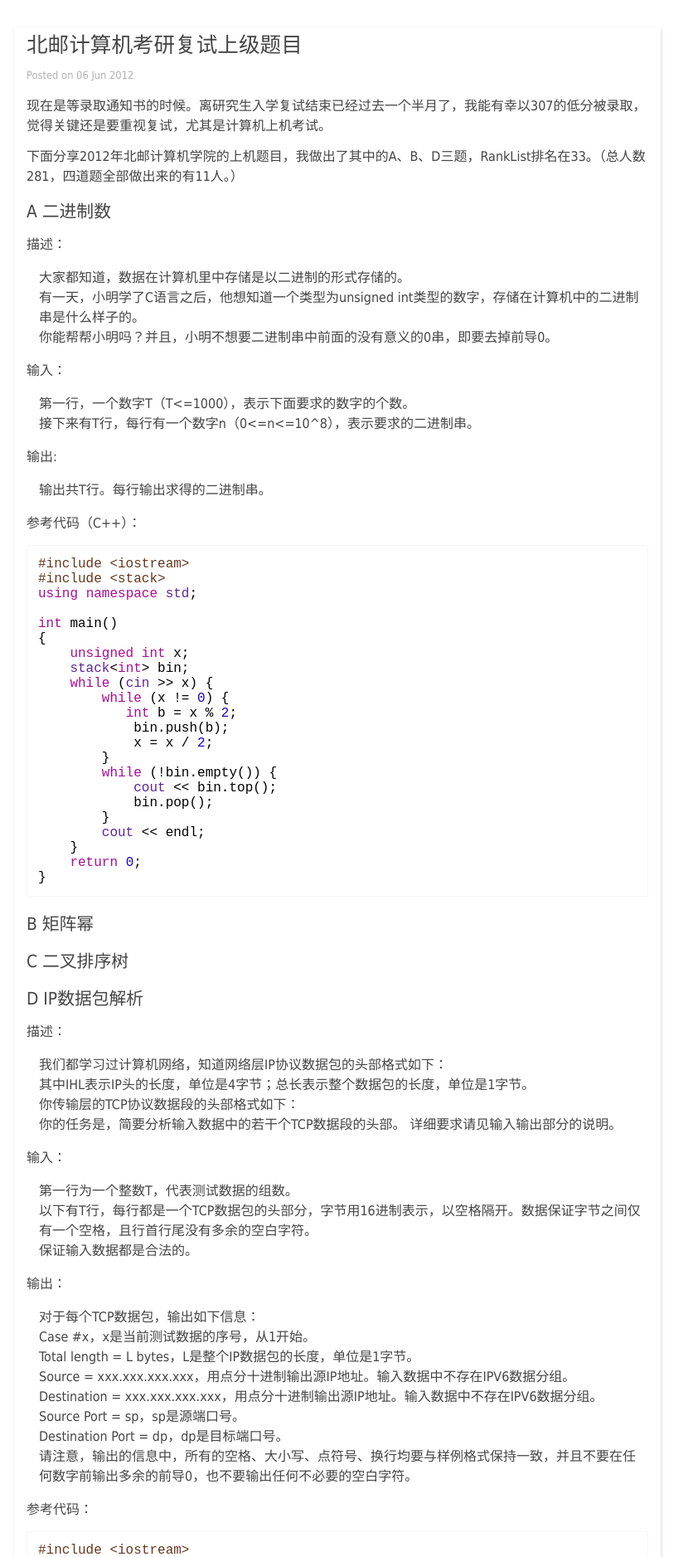
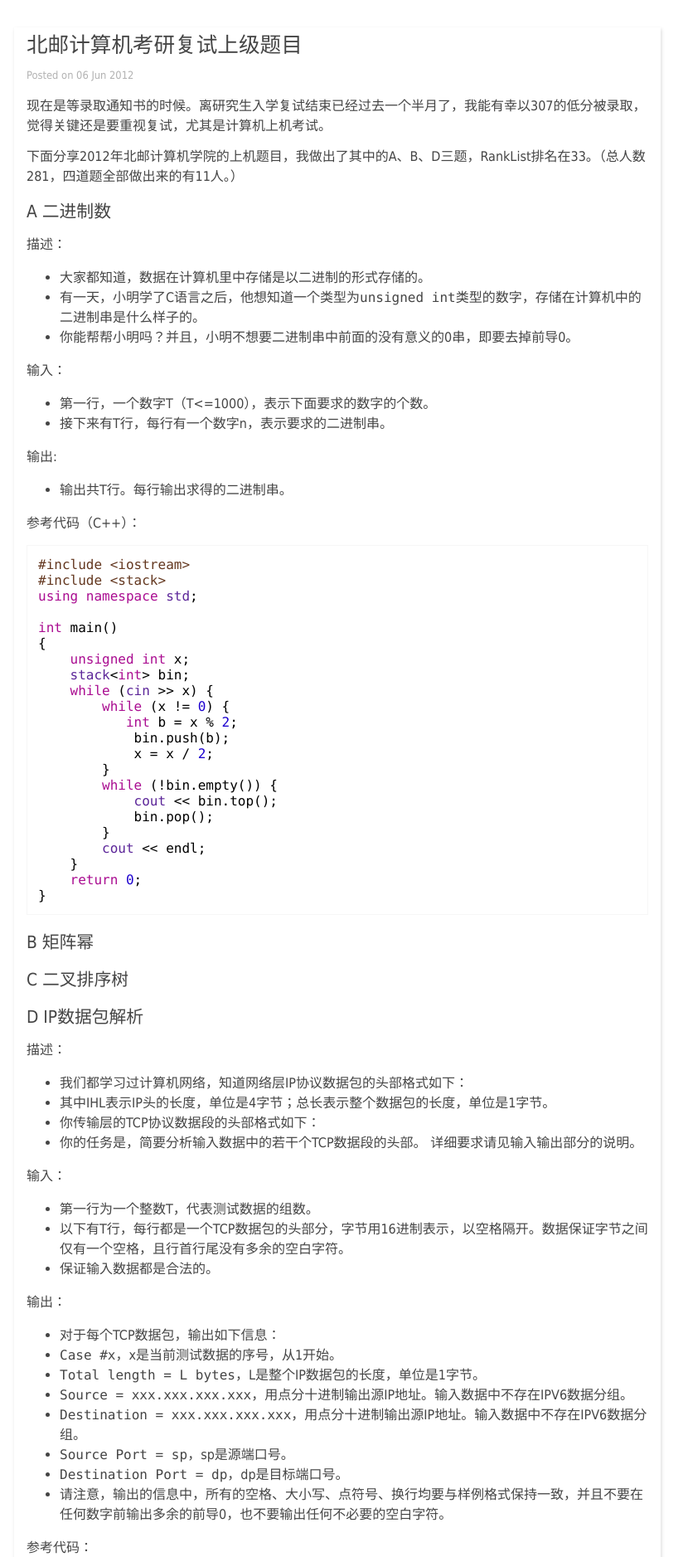
Before and after one commit to hopestar/yianbin.github.com, a Jekyll site: the page built from _posts/2012-06-06-program-contest-of-bupt-master.md, in a window 1280 px wide. Shown: the top 1877 px of the page at 83% size, without its empty margins (233-1063 px from the left). Built offline with Jekyll 4.4.1, drawn with Linux system fonts in a browser that asks for light colours; Markdown is read by kramdown in place of the engine named in the settings.

Commit message:
Change list style, and code style in markdown

```diff
--- a/_posts/2012-06-06-program-contest-of-bupt-master.md
+++ b/_posts/2012-06-06-program-contest-of-bupt-master.md
@@ -12,13 +12,13 @@ title: 北邮计算机考研复试上级题目
 **描述：**
 
 - 大家都知道，数据在计算机里中存储是以二进制的形式存储的。
-- 有一天，小明学了C语言之后，他想知道一个类型为unsigned int类型的数字，存储在计算机中的二进制串是什么样子的。
+- 有一天，小明学了C语言之后，他想知道一个类型为`unsigned int`类型的数字，存储在计算机中的二进制串是什么样子的。
 - 你能帮帮小明吗？并且，小明不想要二进制串中前面的没有意义的0串，即要去掉前导0。
 
 **输入：**
 
 - 第一行，一个数字T（T<=1000），表示下面要求的数字的个数。
-- 接下来有T行，每行有一个数字n（0<=n<=10^8），表示要求的二进制串。
+- 接下来有T行，每行有一个数字n，表示要求的二进制串。
 
 **输出:**
 
@@ -71,12 +71,12 @@ title: 北邮计算机考研复试上级题目
 **输出：**
 
 - 对于每个TCP数据包，输出如下信息：
-- Case #x，x是当前测试数据的序号，从1开始。
-- Total length = L bytes，L是整个IP数据包的长度，单位是1字节。
-- Source = xxx.xxx.xxx.xxx，用点分十进制输出源IP地址。输入数据中不存在IPV6数据分组。
-- Destination = xxx.xxx.xxx.xxx，用点分十进制输出源IP地址。输入数据中不存在IPV6数据分组。
-- Source Port = sp，sp是源端口号。
-- Destination Port = dp，dp是目标端口号。
+- `Case #x`，x是当前测试数据的序号，从1开始。
+- `Total length = L bytes`，L是整个IP数据包的长度，单位是1字节。
+- `Source = xxx.xxx.xxx.xxx`，用点分十进制输出源IP地址。输入数据中不存在IPV6数据分组。
+- `Destination = xxx.xxx.xxx.xxx`，用点分十进制输出源IP地址。输入数据中不存在IPV6数据分组。
+- `Source Port = sp`，sp是源端口号。
+- `Destination Port = dp`，dp是目标端口号。
 - 请注意，输出的信息中，所有的空格、大小写、点符号、换行均要与样例格式保持一致，并且不要在任何数字前输出多余的前导0，也不要输出任何不必要的空白字符。
 
 **参考代码：**
--- a/assets/style/simple.css
+++ b/assets/style/simple.css
@@ -14,8 +14,7 @@ p { margin: 13px 0 10px 0; }
 a { text-decoration: none; color: #0088cc; }
 
 pre { padding: 5px; border: 1px solid rgba(213, 213, 213, 0.2); background-color: rgba(33, 235 227, 0.06); font-family: Consolas, monospace; color: #d88200; }
-
-ol, ul { padding-left: 15px; list-style: none; }
+code { font-family: Consolas, monospace; }
 
 #header { padding: 8px 10px 10px 10px; color: #454545; }
 
@@ -32,4 +31,6 @@ ol, ul { padding-left: 15px; list-style: none; }
 #date { margin-bottom: 16px; font-size: 0.8em; color: #b2b2b2; }
 
 /** Home Page **/
+
+#list { padding-left: 15px; list-style: none; }
 #list span { font-size: 0.8em; color: #b2b2b2; }
```
